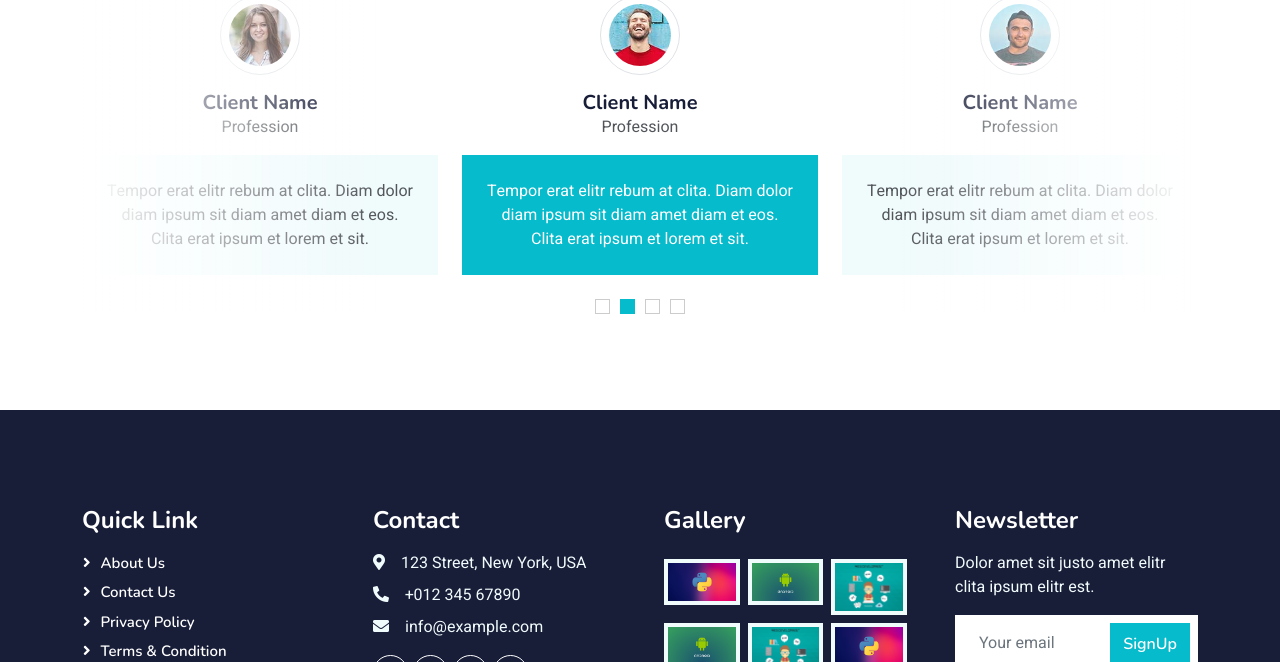
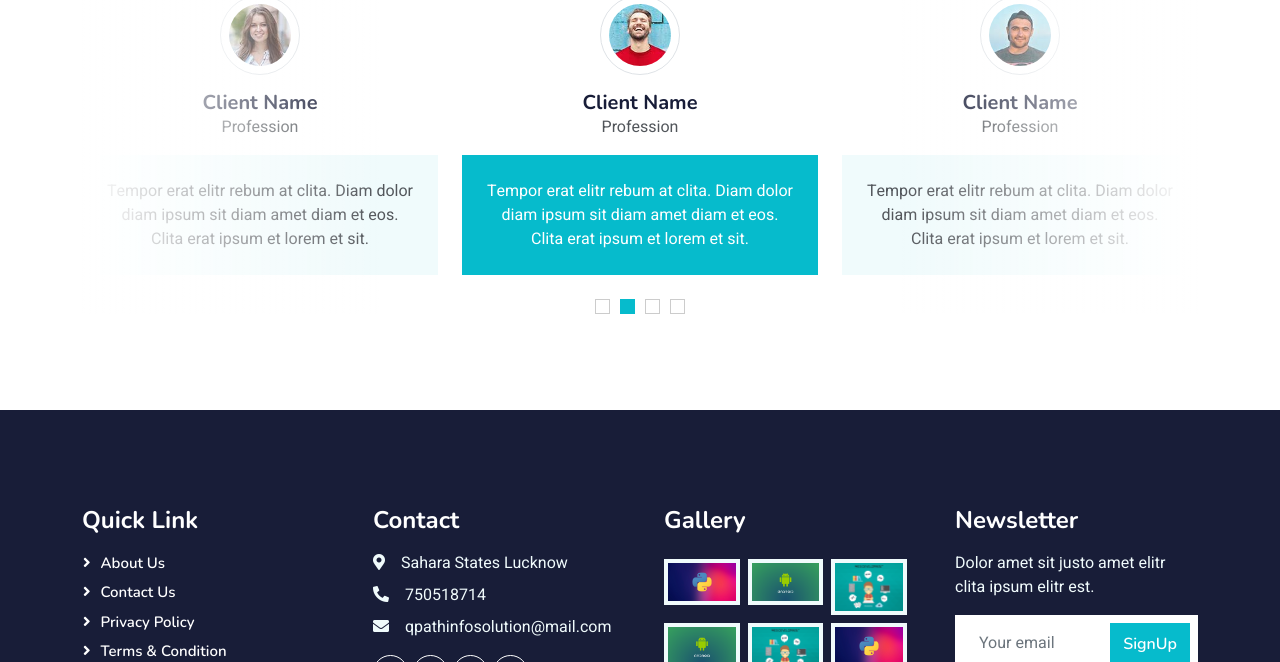
Before and after one commit to Mr-Nobuddy/QPATH, a plain HTML site: page index.html in a window 1280 px wide. Shown: the part 3869-4531 px from the top of the page. Drawn offline with nearby package versions, Linux system fonts and the light colour scheme; a script that the page names is missing.

Commit message:
Update index.html

```diff
--- a/index.html
+++ b/index.html
@@ -514,9 +514,9 @@
                 </div>
                 <div class="col-lg-3 col-md-6">
                     <h4 class="text-white mb-3">Contact</h4>
-                    <p class="mb-2"><i class="fa fa-map-marker-alt me-3"></i>123 Street, New York, USA</p>
-                    <p class="mb-2"><i class="fa fa-phone-alt me-3"></i>+012 345 67890</p>
-                    <p class="mb-2"><i class="fa fa-envelope me-3"></i>info@example.com</p>
+                    <p class="mb-2"><i class="fa fa-map-marker-alt me-3"></i>Sahara States Lucknow</p>
+                    <p class="mb-2"><i class="fa fa-phone-alt me-3"></i>750518714</p>
+                    <p class="mb-2"><i class="fa fa-envelope me-3"></i>qpathinfosolution@mail.com</p>
                     <div class="d-flex pt-2">
                         <a class="btn btn-outline-light btn-social" href=""><i class="fab fa-twitter"></i></a>
                         <a class="btn btn-outline-light btn-social" href=""><i class="fab fa-facebook-f"></i></a>
```
